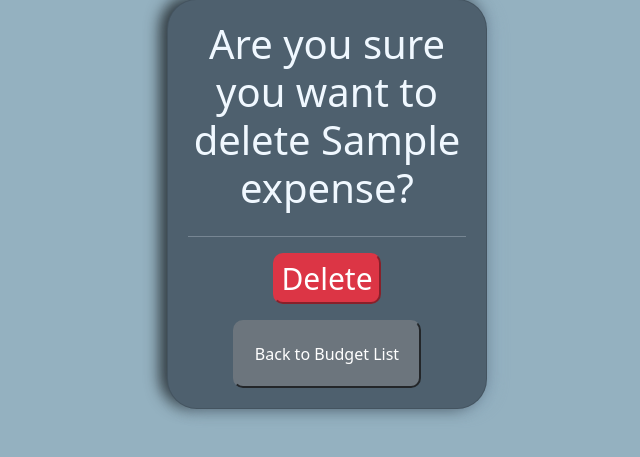
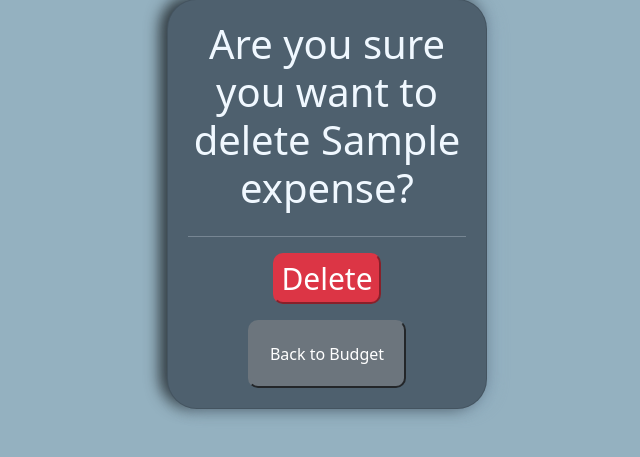
Before and after one commit to ttguitarnoob-dev/pocket-book, a Django app: page /expenses/1/delete in a window 1280 px wide. Shown: the part 89-546 px from the top of the page, without its empty margins (313-953 px from the left). Run offline with Django 4.2, Linux system fonts and the light colour scheme; tables that the repository leaves empty hold one stand-in row (values such as "Sample post"); some libraries are stand-ins or nearby versions.

Commit message:
changed label of a button that was wrong

```diff
--- a/main_app/templates/expense_delete_confirmation.html
+++ b/main_app/templates/expense_delete_confirmation.html
@@ -11,7 +11,7 @@
                 <!-- <button type="submit">Delete</button> -->
         <input class="btn-danger" style="border-radius: 10px; font-size: 30px;" type="submit" value="Delete">
         </form>
-        <a class="mt-3" href="{% url 'budget_details' expense.budget_id %}"><button class="btn-secondary" style="border-radius: 10px;">Back to Budget List</button></a>
+        <a class="mt-3" href="{% url 'budget_details' expense.budget_id %}"><button class="btn-secondary" style="border-radius: 10px;">Back to Budget</button></a>
         </div>
 </div>
 {% endblock %}
```
